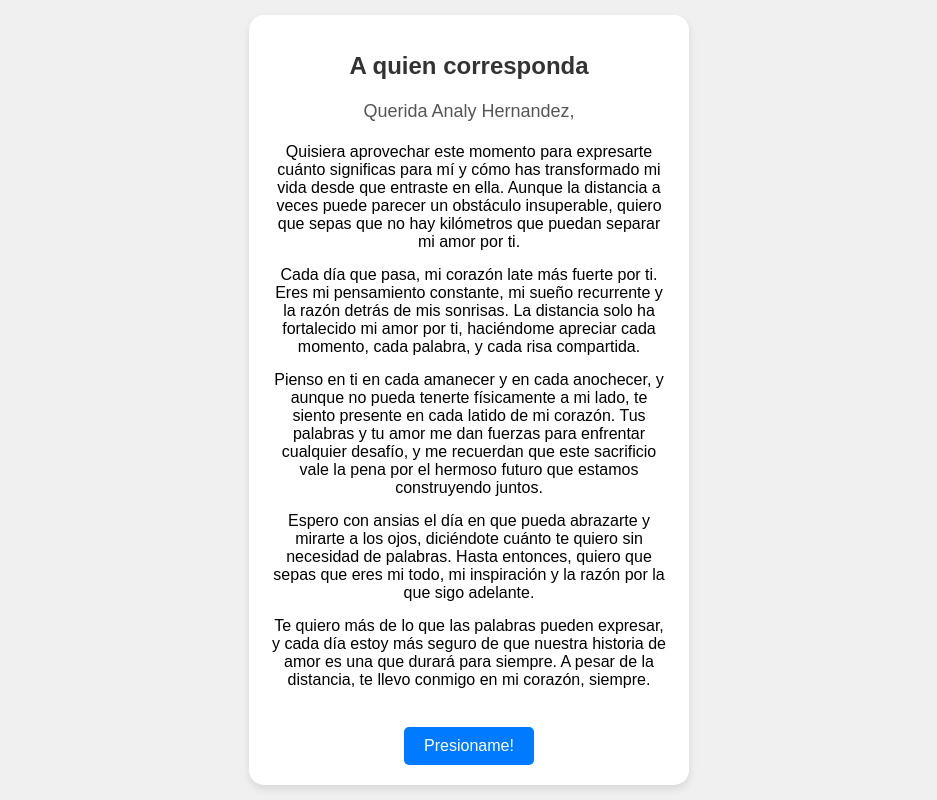
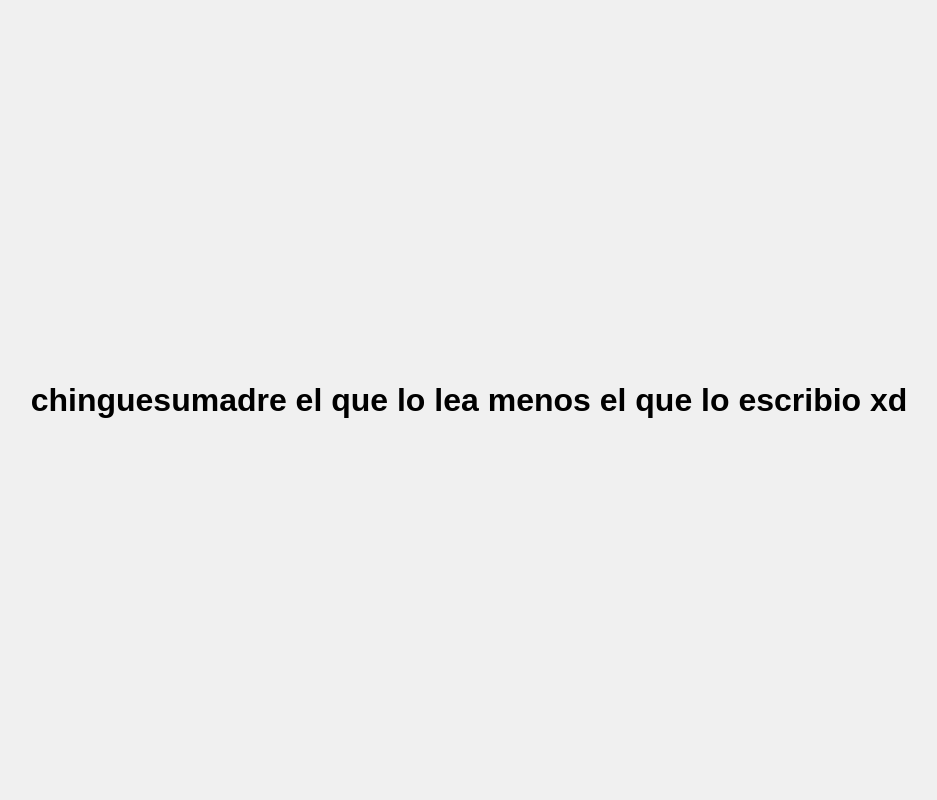
Before and after one commit to sexoregido/sexoregido-github.io, a plain HTML site: page index.html in a window 1280 px wide. Shown: the whole page, without its empty margins (171-1108 px from the left). Drawn offline with Linux system fonts and the light colour scheme.

Commit message:
Update index.html

```diff
--- a/index.html
+++ b/index.html
@@ -7,34 +7,6 @@
     <link rel="stylesheet" href="index.css">
 </head>
 <body>
-    <div class="card">
-        <div class="card-content">
-            <h1>A quien corresponda</h1>
-            <p>Querida Analy Hernandez,</p>
-            <p>
-                <div>
-                    Quisiera aprovechar este momento para expresarte cuánto significas para mí y cómo has transformado mi vida desde que entraste en ella. Aunque la distancia a veces puede parecer un obstáculo insuperable, quiero que sepas que no hay kilómetros que puedan separar mi amor por ti.
-                </div>
-                <div>
-                    Cada día que pasa, mi corazón late más fuerte por ti. Eres mi pensamiento constante, mi sueño recurrente y la razón detrás de mis sonrisas. La distancia solo ha fortalecido mi amor por ti, haciéndome apreciar cada momento, cada palabra, y cada risa compartida.
-                </div>
-                <div>
-                    Pienso en ti en cada amanecer y en cada anochecer, y aunque no pueda tenerte físicamente a mi lado, te siento presente en cada latido de mi corazón. Tus palabras y tu amor me dan fuerzas para enfrentar cualquier desafío, y me recuerdan que este sacrificio vale la pena por el hermoso futuro que estamos construyendo juntos.
-                </div>
-                <div>
-                    Espero con ansias el día en que pueda abrazarte y mirarte a los ojos, diciéndote cuánto te quiero sin necesidad de palabras. Hasta entonces, quiero que sepas que eres mi todo, mi inspiración y la razón por la que sigo adelante.
-                </div>
-                <div>
-                    Te quiero más de lo que las palabras pueden expresar, y cada día estoy más seguro de que nuestra historia de amor es una que durará para siempre. A pesar de la distancia, te llevo conmigo en mi corazón, siempre.
-                </div>
-            </p>
-            <button id="animateBtn">Presioname!</button>
-        </div>
-    </div>
-    <script>
-        document.getElementById("animateBtn").addEventListener("click", function() {
-            window.location.href = "https://www.youtube.com/watch?v=hl3c6j0mwNc"; // Reemplaza con el enlace deseado
-        });
-    </script>
+    <h1>chinguesumadre el que lo lea menos el que lo escribio xd</h1>
 </body>
 </html>
```
